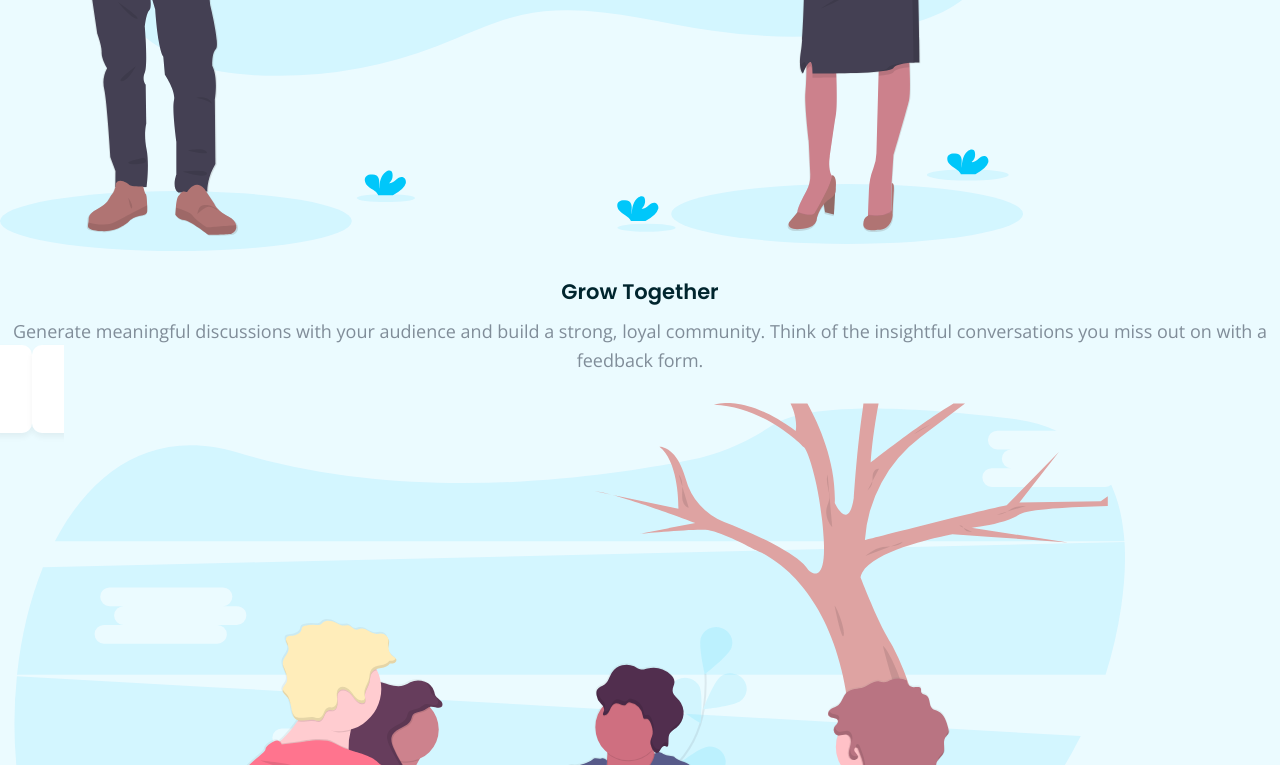
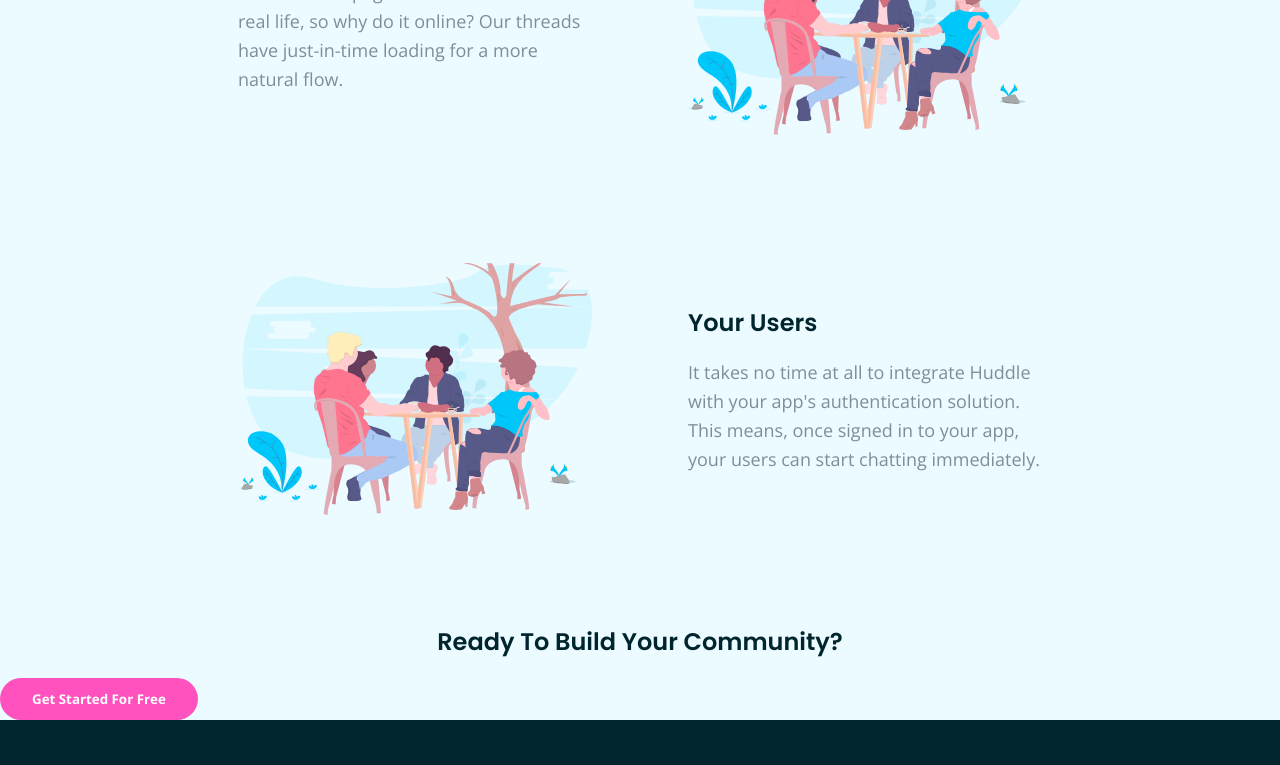
Before and after one commit to Sundaymary830/landing-page, a plain HTML site: page index.html in a window 1280 px wide. Shown: the part 1485-2250 px from the top of the page. Drawn offline with nearby package versions, Linux system fonts and the light colour scheme.

Commit message:
Update index.html

```diff
--- a/index.html
+++ b/index.html
@@ -122,19 +122,48 @@ img {
 
 /* === Cards === */
 .card {
-  background-color: white;
-  margin: 2rem 1rem;
-  padding: 2rem;
-  border-radius: 10px;
+  display: flex;
+  flex-direction: column;
+  align-items: center;
+  gap: 2rem;
+  padding: 3rem 1rem;
   text-align: center;
-  box-shadow: 0 4px 6px rgba(0,0,0,0.05);
 }
 
-.card h3 {
+.card img {
+  max-width: 100%;
+}
+
+.card-content h3 {
   font-family: var(--heading-font);
-  font-weight: 600;
-  margin: 1.5rem 0 0.5rem;
+  font-size: 1.5rem;
+  margin-bottom: 1rem;
 }
+
+.card-content p {
+  color: var(--grayish-blue);
+}
+
+/* Desktop and tablet layout */
+@media (min-width: 768px) {
+  .card {
+    flex-direction: row;
+    text-align: left;
+    justify-content: space-between;
+    max-width: 1100px;
+    margin: auto;
+  }
+
+  .card.reverse {
+    flex-direction: row-reverse;
+  }
+
+  .card-image, .card-content {
+    flex: 1;
+    padding: 0 2rem;
+  }
+}
+
 
 .card p {
   color: var(--grayish-blue);
@@ -266,23 +295,35 @@ footer a {
   </main>
 
 <secion class="card">
+  <div class="card-image">
   <img src="illustration-grow-together.svg" alt="Grow Together">
+  </div>
+  <div class="card-content">
   <h3>Grow Together</h3>
   <p>Generate meaningful discussions with your audience and build a strong, loyal community.
     Think of the insightful conversations you miss out on with a feedback form.</p>
+  </div>
 </secion>
-<secion class="card">
+<secion class="card reverse">
+   <div class="card-image">
   <img src="illustration-flowing-conversation.svg" alt="Grow Together">
+   </div>
+   <div class="card-content">
      <h3>Flowing Conversations</h3>
   <p>You wouldn't paginate a conversation in real life, so why do it online? Our threads
     have just-in-time loading for a more natural flow.</p>
+   </div>
 </secion>
 <secion class="card">
+   <div class="card-image">
   <img src="illustration-flowing-conversation.svg" alt="Grow Together">
+   </div>
+   <div class="card-content">
      <h3>Your Users</h3>
   <p> It takes no time at all to integrate Huddle with your app's authentication solution.
     This means, once signed in to your app, your users can start chatting immediately.
   </p>
+   </div>
 </secion>
 <secion class="section">
     <h3>Ready To Build Your Community?</h3>
@@ -290,8 +331,7 @@ footer a {
 </secion>
   <footer>
     <h2>Huddle</h2>
-    <p> Lorem ipsum dolor sit amet, consectetur adipiscing elit, sed do eiusmod tempor
-      incididunt ut labore et dolore magna aliqua</p>
+    <p> Lorem ipsum aliqua</p>
        <p>  +1-543-123-4567 </p>
      <p> example@huddle.com </p>
       <div class="footer-links">
```
Lines whose indentation alone changed are shown as unchanged.
